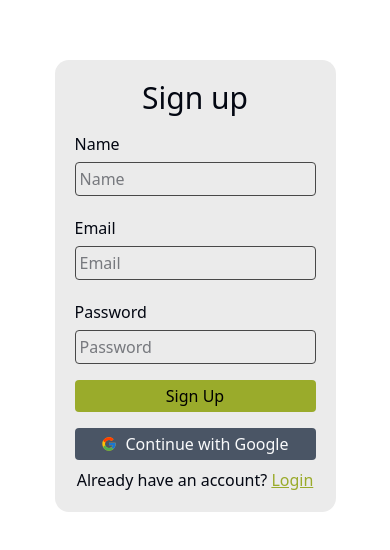
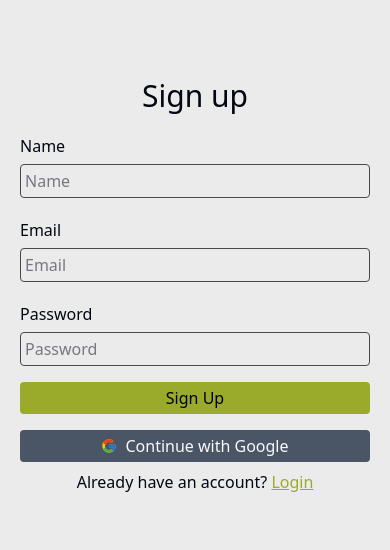
Before and after one commit to andw3r/nextjs-chat-app, a Next.js app: page /login in a window 390 px wide. Shown: the part 136-686 px from the top of the page. Built offline with nearby package versions, Linux system fonts and the light colour scheme; no server answers.

Commit message:
Add mobile view to Auth page

```diff
--- a/src/app/login/page.tsx
+++ b/src/app/login/page.tsx
@@ -65,12 +65,12 @@ export default function Login() {
 
   return (
     <section className="flex w-full h-full">
-      <div className="w-[460] flex flex-col self-center mx-auto rounded-xl bg-primary-gray p-5">
-        <form onSubmit={handleSubmit(onSubmit)}>
+      <div className="w-full h-full sm:h-auto sm:w-[460] flex flex-col justify-center sm:self-center mx-auto sm:rounded-xl bg-primary-gray p-5">
+        <form onSubmit={handleSubmit(onSubmit)} className="flex flex-col gap-5">
 
-          <h1 className="text-3xl text-center mb-4">{isLogin ? "Login" : "Sign up"}</h1>
+          <h1 className="text-3xl text-center sm:mb-4">{isLogin ? "Login" : "Sign up"}</h1>
 
-          <div className="flex flex-col h-full justify-center">
+          <div className="flex flex-col h-full sm:justify-center">
             <div className="flex flex-col gap-5">
               {!isLogin && (
                 <div className="flex flex-col gap-1.5">
--- a/src/app/page.tsx
+++ b/src/app/page.tsx
@@ -16,7 +16,7 @@ export default function Home() {
 
   return (
     <div className="flex h-full w-full justify-center items-center gap-3">
-      <div className="flex flex-col items-center justify-center text-center w-1/2 text-lg">
+      <div className="flex flex-col items-center justify-center text-center sm:w-1/2 sm:text-lg">
         <p>Welcome to Real time chat app!</p>
         <div>Start using the chat by <Link href="/login" className="underline text-button-yellow">signing up</Link> a new account.</div>
       </div>
```
